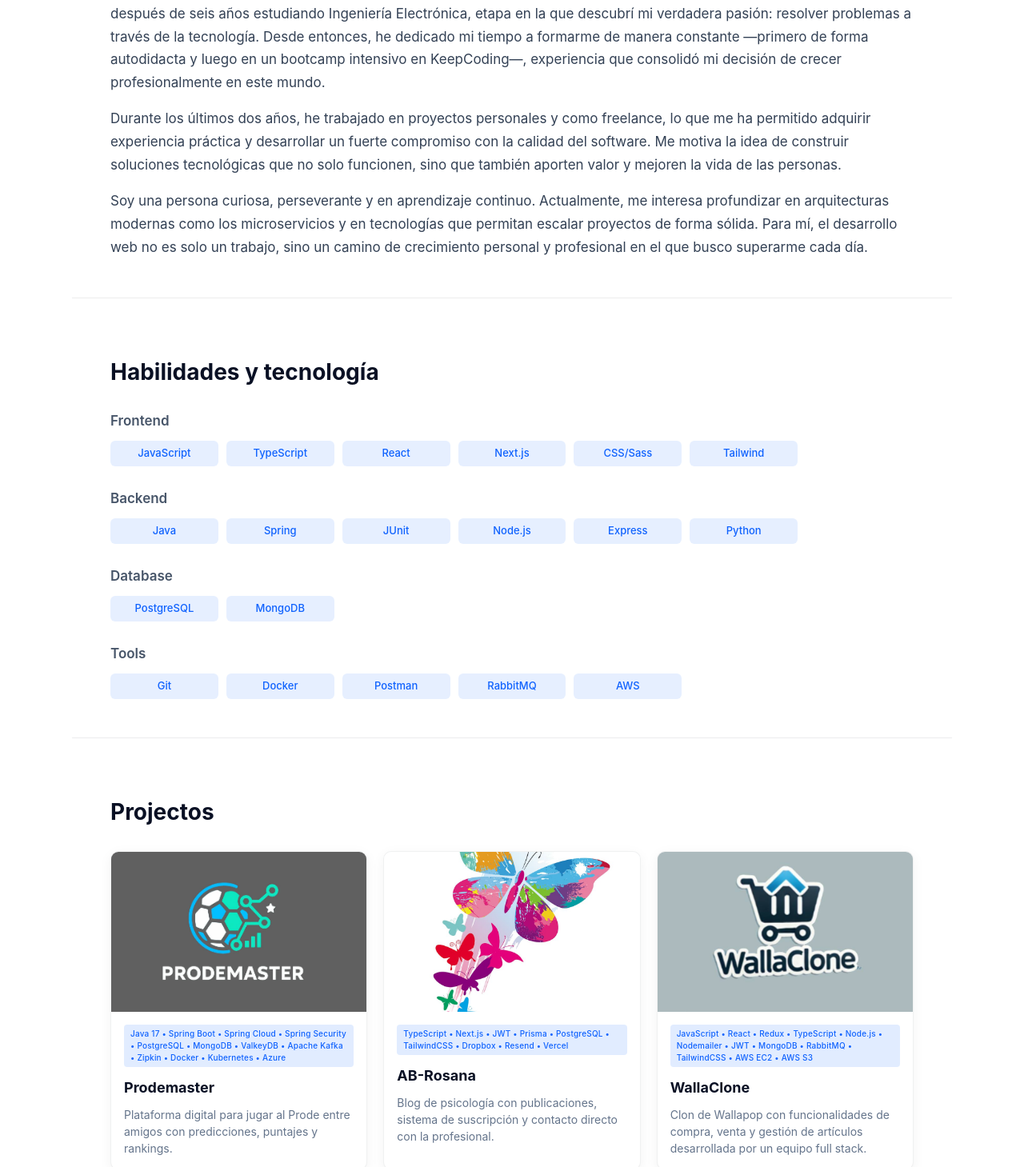
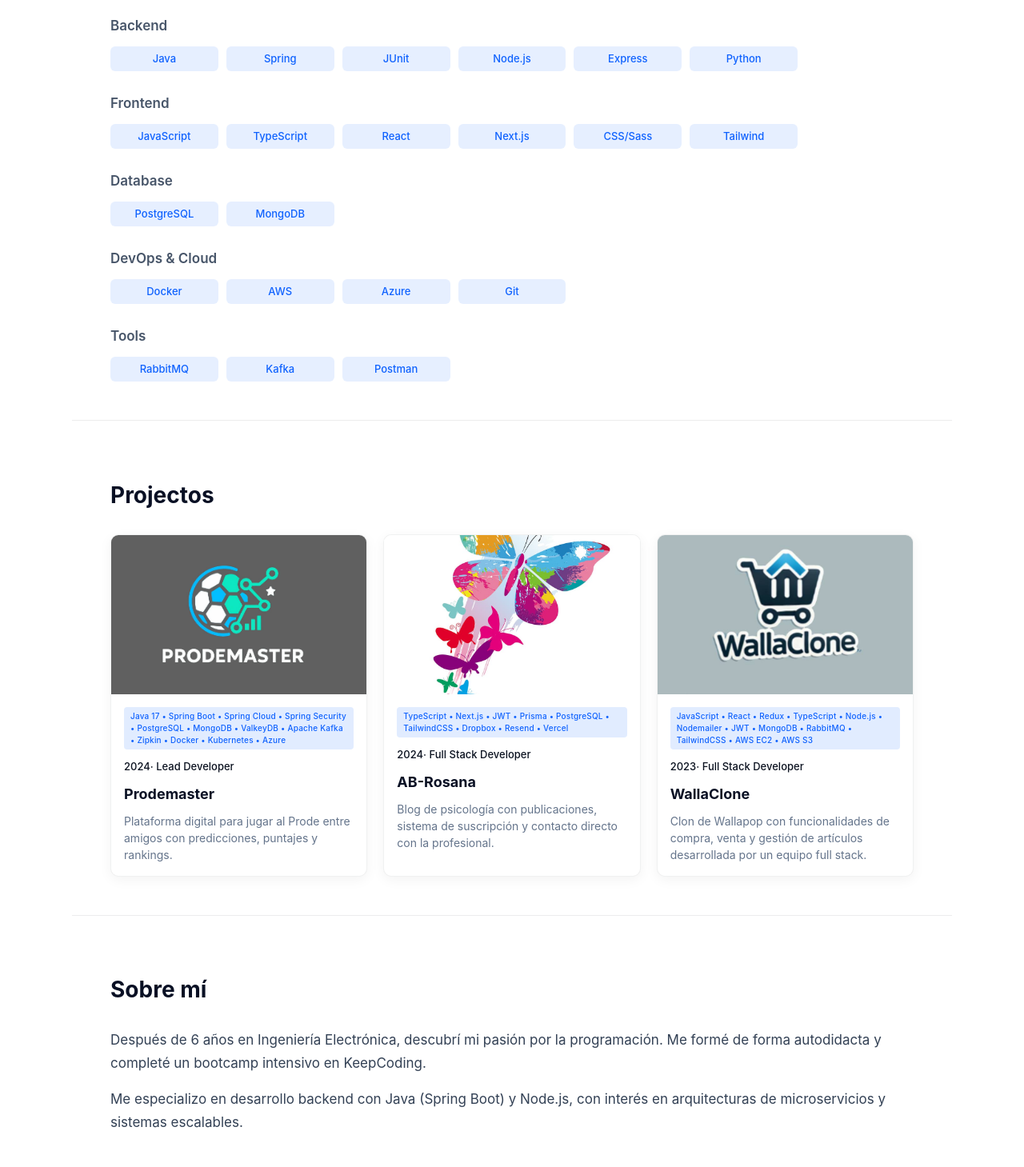
Before and after one commit to Gaston-Herrlein/portfolio, a React (Vite) app: page / in a window 1280 px wide. Shown: the part 658-2117 px from the top of the page at 80% size. Built offline with nearby package versions, Linux system fonts and the light colour scheme.

Commit message:
fix: the order of the components is improved based on their importance.
>Accessibility aspects are improved.
>Important information is added to the projects

```diff
--- a/index.html
+++ b/index.html
@@ -1,11 +1,12 @@
 <!doctype html>
-<html lang="en">
+<html lang="es">
 
 <head>
   <meta charset="UTF-8" />
   <link rel="icon" type="image/svg+xml" href="/banner.png" />
   <meta name="viewport" content="width=device-width, initial-scale=1.0" />
-  <title>Full stack Dev</title>
+  <meta name="description" content="Portfolio de Gastón Herrlein - Backend Developer especializado en Java Spring Boot y Node.js. Coruña, España." />
+  <title>Gastón Herrlein - Backend Developer</title>
 </head>
 
 <body>
--- a/src/App.tsx
+++ b/src/App.tsx
@@ -5,7 +5,8 @@ import { styles } from "../src/style/module";
 import Header from "./components/header";
 import Hero from "./components/hero";
 import Footer from "./components/footer";
-import AboutMe from "./components/aboutMe";
+import About from "./components/about";
+import Skills from "./components/skills";
 import Project from "./components/project";
 //import Blogs from "./components/blog";
 import Contact from "./components/contact";
@@ -14,7 +15,7 @@ const PortfolioWebsite = () => {
   const [activeSection, setActiveSection] = useState("home");
   useEffect(() => {
     const handleScroll = () => {
-      const sections = ["home", "about", "skills", "projects", "blog", "contact"];
+      const sections = ["home", "skills", "projects", "about", "contact"];
       const current = sections.find((section) => {
         const element = document.getElementById(section);
         if (element) {
@@ -37,8 +38,9 @@ const PortfolioWebsite = () => {
       <Header activeSection={activeSection} />
       <main id="main-content">
         <Hero />
-        <AboutMe />
+        <Skills />
         <Project />
+        <About />
         {/* <Blogs /> */}
         <Contact />
       </main>
--- /dev/null
+++ b/src/components/about.tsx
@@ -0,0 +1,20 @@
+const About = () => {
+  return (
+    <section className="section" id="about">
+      <h2 className="section-title">Sobre mí</h2>
+      <div className="about-content">
+        <p className="about-text">
+          Después de 6 años en Ingeniería Electrónica, descubrí mi pasión por la
+          programación. Me formé de forma autodidacta y completé un bootcamp
+          intensivo en KeepCoding.
+        </p>
+        <p className="about-text">
+          Me especializo en desarrollo backend con Java (Spring Boot) y Node.js,
+          con interés en arquitecturas de microservicios y sistemas escalables.
+        </p>
+      </div>
+    </section>
+  );
+};
+
+export default About;
--- a/src/components/hero.tsx
+++ b/src/components/hero.tsx
@@ -11,6 +11,9 @@ const Hero = () => {
           tecnología y la innovación, enfocado en diseñar y construir soluciones
           modernas, escalables y eficientes que aporten valor real y respondan a
           los desafíos del entorno digital actual.
+        </p>
+        <p className="tech-summary">
+          Java Spring Boot • Node.js • PostgreSQL • Docker
         </p>
         <div className="actions">
           <a className="cta-btn" href="#contact">
--- a/src/components/project.tsx
+++ b/src/components/project.tsx
@@ -87,6 +87,8 @@ const TitleWithPopover = ({ title, detail }: TitleWithPopoverProps) => {
 
 type ProjectItem = {
   title: string;
+  year?: string;
+  role?: string;
   tech: string;
   description: string;
   image: string;
@@ -126,6 +128,12 @@ const Project = () => {
                     </span>
                   ))}
               </div>
+              {(project.year || project.role) && (
+                <div className="project-year-role">
+                  {project.year && <span>{project.year}</span>}
+                  {project.role && <span>· {project.role}</span>}
+                </div>
+              )}
               <TitleWithPopover
                 title={project.title}
                 detail={
--- /dev/null
+++ b/src/components/skills.tsx
@@ -0,0 +1,25 @@
+import skillsData from "../const/skill.json";
+
+const Skills = () => {
+  return (
+    <section className="section" id="skills">
+      <h2 className="section-title">Habilidades y tecnología</h2>
+      <div className="skills-container">
+        {Object.entries(skillsData).map(([category, skillList]) => (
+          <div key={category} className="skill-category">
+            <h3 className="skill-category-title">{category}</h3>
+            <div className="skills-grid">
+              {skillList.map((skill) => (
+                <div key={skill} className="skill-chip">
+                  {skill}
+                </div>
+              ))}
+            </div>
+          </div>
+        ))}
+      </div>
+    </section>
+  );
+};
+
+export default Skills;
--- a/src/const/projects.json
+++ b/src/const/projects.json
@@ -2,6 +2,8 @@
   "featured": [
     {
       "title": "Prodemaster",
+      "year": "2024",
+      "role": "Lead Developer",
       "tech": "Java 17 • Spring Boot • Spring Cloud • Spring Security • PostgreSQL • MongoDB • ValkeyDB • Apache Kafka • Zipkin • Docker • Kubernetes • Azure",
       "description": "Plataforma digital para jugar al Prode entre amigos con predicciones, puntajes y rankings.",
       "image": "./banner Prodemaster.jpg",
@@ -11,6 +13,8 @@
     },
     {
       "title": "AB-Rosana",
+      "year": "2024",
+      "role": "Full Stack Developer",
       "tech": "TypeScript • Next.js • JWT • Prisma • PostgreSQL • TailwindCSS • Dropbox • Resend • Vercel",
       "description": "Blog de psicología con publicaciones, sistema de suscripción y contacto directo con la profesional.",
       "image": "./banner ab-rosana.jpg",
@@ -20,6 +24,8 @@
     },
     {
       "title": "WallaClone",
+      "year": "2023",
+      "role": "Full Stack Developer",
       "tech": "JavaScript • React • Redux • TypeScript • Node.js • Nodemailer • JWT • MongoDB • RabbitMQ • TailwindCSS • AWS EC2 • AWS S3",
       "description": "Clon de Wallapop con funcionalidades de compra, venta y gestión de artículos desarrollada por un equipo full stack.",
       "image": "./banner WallaClone.jpg",
--- a/src/const/skill.json
+++ b/src/const/skill.json
@@ -1,13 +1,7 @@
 {
-  "frontend": [
-    "JavaScript",
-    "TypeScript",
-    "React",
-    "Next.js",
-    "CSS/Sass",
-    "Tailwind"
-  ],
-  "backend": ["Java", "Spring", "JUnit", "Node.js", "Express", "Python"],
-  "database": ["PostgreSQL", "MongoDB"],
-  "tools": ["Git", "Docker", "Postman", "RabbitMQ", "AWS"]
+  "Backend": ["Java", "Spring", "JUnit", "Node.js", "Express", "Python"],
+  "Frontend": ["JavaScript", "TypeScript", "React", "Next.js", "CSS/Sass", "Tailwind"],
+  "Database": ["PostgreSQL", "MongoDB"],
+  "DevOps & Cloud": ["Docker", "AWS", "Azure", "Git"],
+  "Tools": ["RabbitMQ", "Kafka", "Postman"]
 }
--- a/src/style/module.ts
+++ b/src/style/module.ts
@@ -202,6 +202,13 @@ export const styles = `
     margin-bottom: clamp(16px, 3vw, 24px);
     max-width: 100%;
     line-height: 1.6;
+  }
+
+  .tech-summary {
+    font-size: clamp(13px, 1.5vw, 15px);
+    color: var(--color-primary);
+    font-weight: 600;
+    margin-bottom: clamp(16px, 3vw, 24px);
   }
 
   .actions {
@@ -458,6 +465,13 @@ export const styles = `
     color: #64748b;
     line-height: 1.5;
     margin: 4px 0 0 0;
+  }
+
+  .project-year-role {
+    font-size: clamp(12px, 1.5vw, 13px);
+    color: var(--color-primary);
+    font-weight: 500;
+    margin-bottom: 4px;
   }
 
   .project-tech-tags {
```
